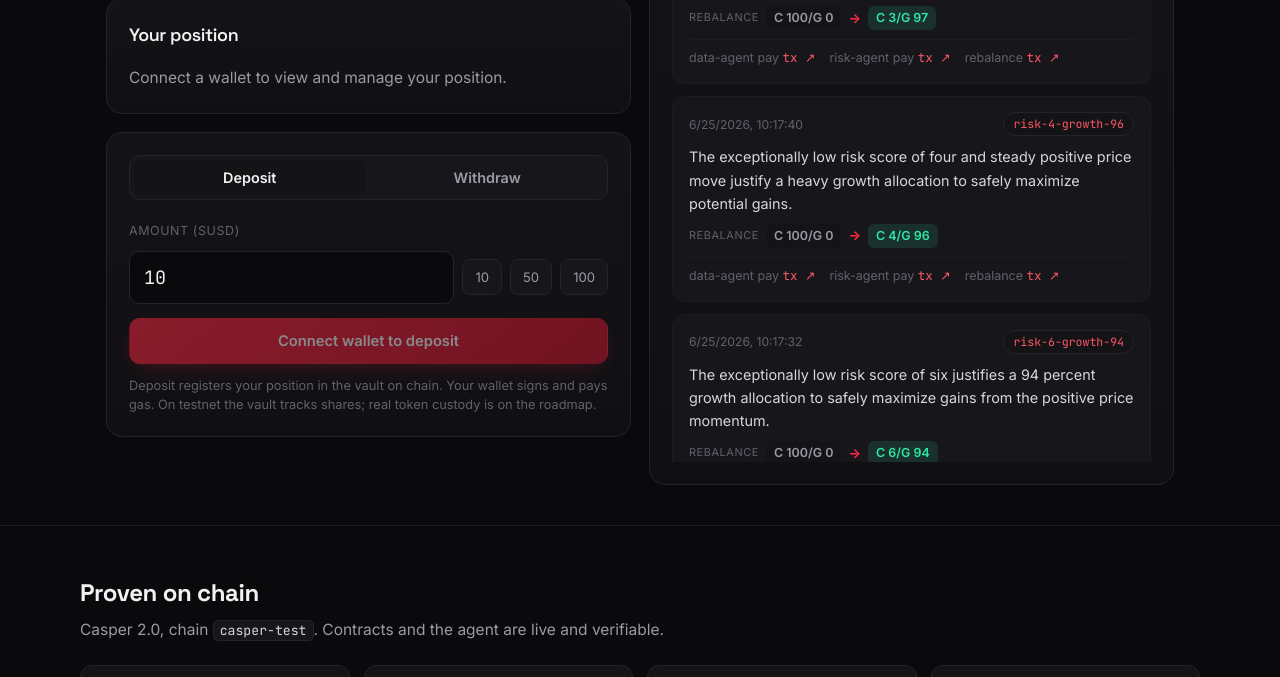
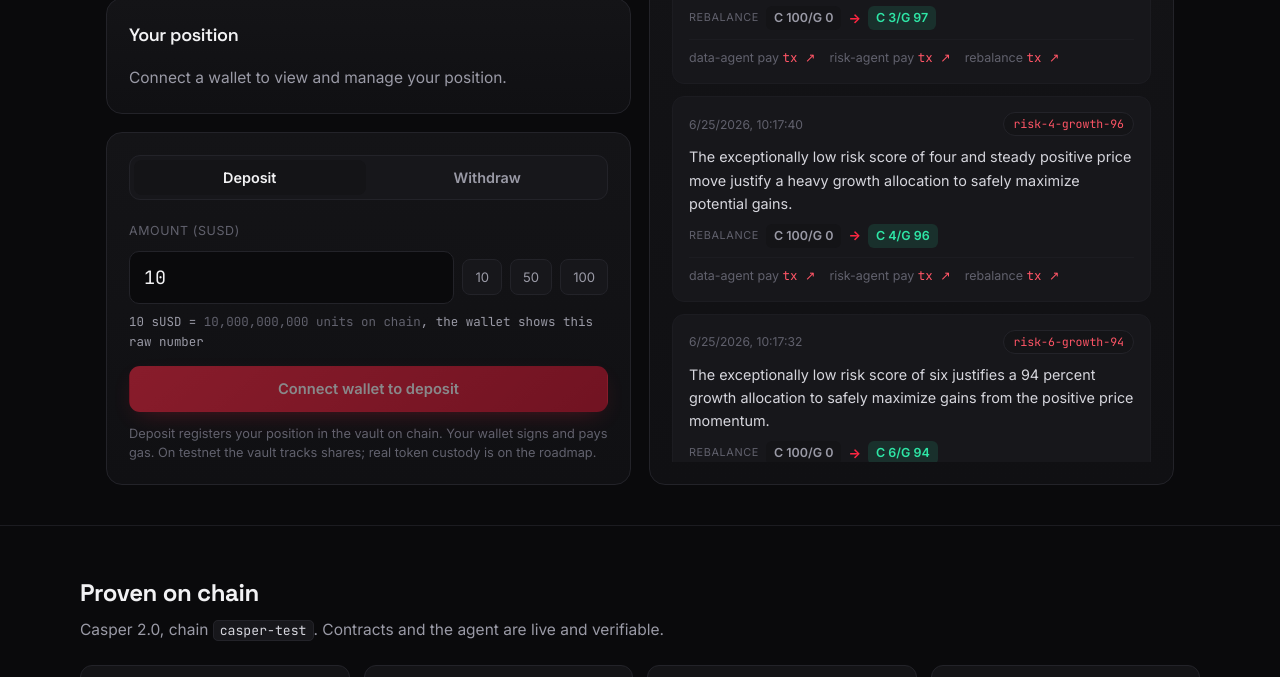
Before and after one commit to Qwirlex/casper-solvent, a plain HTML site: page dashboard/index.html in a window 1280 px wide. Both pictures are taken after a click on the button "10". Shown: the part 656-1333 px from the top of the page. Drawn offline with Linux system fonts and the light colour scheme; no server answers.

Commit message:
feat: dApp amount hint showing on chain atomic units
Under the deposit and withdraw inputs, show that e.g. 10 sUSD is 10,000,000,000
units on chain, so the raw number the wallet displays is not a surprise. Updates
on input and on the quick fill chips.

Co-Authored-By: Claude Opus 4.8 (1M context) <noreply@anthropic.com>

```diff
--- a/dashboard/app.js
+++ b/dashboard/app.js
@@ -158,10 +158,29 @@ document.querySelectorAll(".tab").forEach((t) => {
 });
 document.querySelectorAll(".chip-btn").forEach((c) => {
   c.onclick = () => {
-    const target = c.dataset.fill === "deposit" ? "deposit-amount" : "withdraw-amount";
-    $(target).value = c.dataset.val === "all" ? ($("p-shares").textContent || "0") : c.dataset.val;
+    const which = c.dataset.fill === "deposit" ? "deposit" : "withdraw";
+    $(which + "-amount").value = c.dataset.val === "all" ? ($("p-shares").textContent || "0") : c.dataset.val;
+    updateHint(which);
   };
 });
+
+// Show the on chain atomic units under the input so the big number the wallet shows is
+// not a surprise. sUSD has 9 decimals, so 10 sUSD is 10,000,000,000 units.
+function updateHint(which) {
+  const inp = $(which + "-amount"), hint = $(which + "-hint");
+  if (!inp || !hint) return;
+  hint.textContent = "";
+  const v = parseFloat(inp.value);
+  if (!(v > 0)) return;
+  const units = BigInt(Math.round(v * 1e9)).toLocaleString("en-US");
+  const unit = which === "deposit" ? "sUSD" : "shares";
+  hint.appendChild(document.createTextNode(`${v} ${unit} = `));
+  const u = el("span", "units", `${units} units on chain`);
+  hint.appendChild(u);
+  hint.appendChild(document.createTextNode(", the wallet shows this raw number"));
+}
+$("deposit-amount").addEventListener("input", () => updateHint("deposit"));
+$("withdraw-amount").addEventListener("input", () => updateHint("withdraw"));
 
 /* ---------- vault stats + agent feed ---------- */
 function fmtTs(ts) { return new Date(ts).toLocaleString("en-US", { hour12: false }); }
--- a/dashboard/index.html
+++ b/dashboard/index.html
@@ -98,6 +98,7 @@
               <button class="chip-btn" data-fill="deposit" data-val="50">50</button>
               <button class="chip-btn" data-fill="deposit" data-val="100">100</button>
             </div>
+            <div class="amount-hint" id="deposit-hint"></div>
             <button id="deposit-btn" class="btn btn-accent btn-block" disabled>Connect wallet to deposit</button>
             <p class="field-note">Deposit registers your position in the vault on chain. Your wallet signs and pays gas. On testnet the vault tracks shares; real token custody is on the roadmap.</p>
           </div>
@@ -107,6 +108,7 @@
               <input id="withdraw-amount" class="amount-input" type="number" min="0" step="0.1" placeholder="0.0" />
               <button class="chip-btn" data-fill="withdraw" data-val="all">Max</button>
             </div>
+            <div class="amount-hint" id="withdraw-hint"></div>
             <button id="withdraw-btn" class="btn btn-block" disabled>Connect wallet to withdraw</button>
             <p class="field-note">Withdraw burns your shares and returns the proportional assets, signed by your wallet.</p>
           </div>
--- a/dashboard/styles.css
+++ b/dashboard/styles.css
@@ -104,6 +104,8 @@ code { font-family: "JetBrains Mono", monospace; font-size: 0.85em; background:
 .amount-input:focus { outline: none; border-color: var(--red); }
 .chip-btn { background: var(--card-2); border: 1px solid var(--line); color: var(--muted); border-radius: 8px; padding: 9px 12px; font-size: 0.82rem; cursor: pointer; font-family: inherit; }
 .chip-btn:hover { border-color: #34343c; color: var(--text); }
+.amount-hint { font-size: 0.78rem; color: var(--muted); margin-top: 8px; font-family: "JetBrains Mono", monospace; min-height: 1em; }
+.amount-hint .units { color: var(--faint); }
 .field-note { font-size: 0.8rem; color: var(--faint); margin-top: 12px; line-height: 1.5; }
 .tx-result { margin-top: 16px; padding: 13px 14px; border-radius: 10px; border: 1px solid var(--line); background: var(--card-2); font-size: 0.86rem; }
 .tx-result.ok { border-color: rgba(46,230,166,.35); }
```
